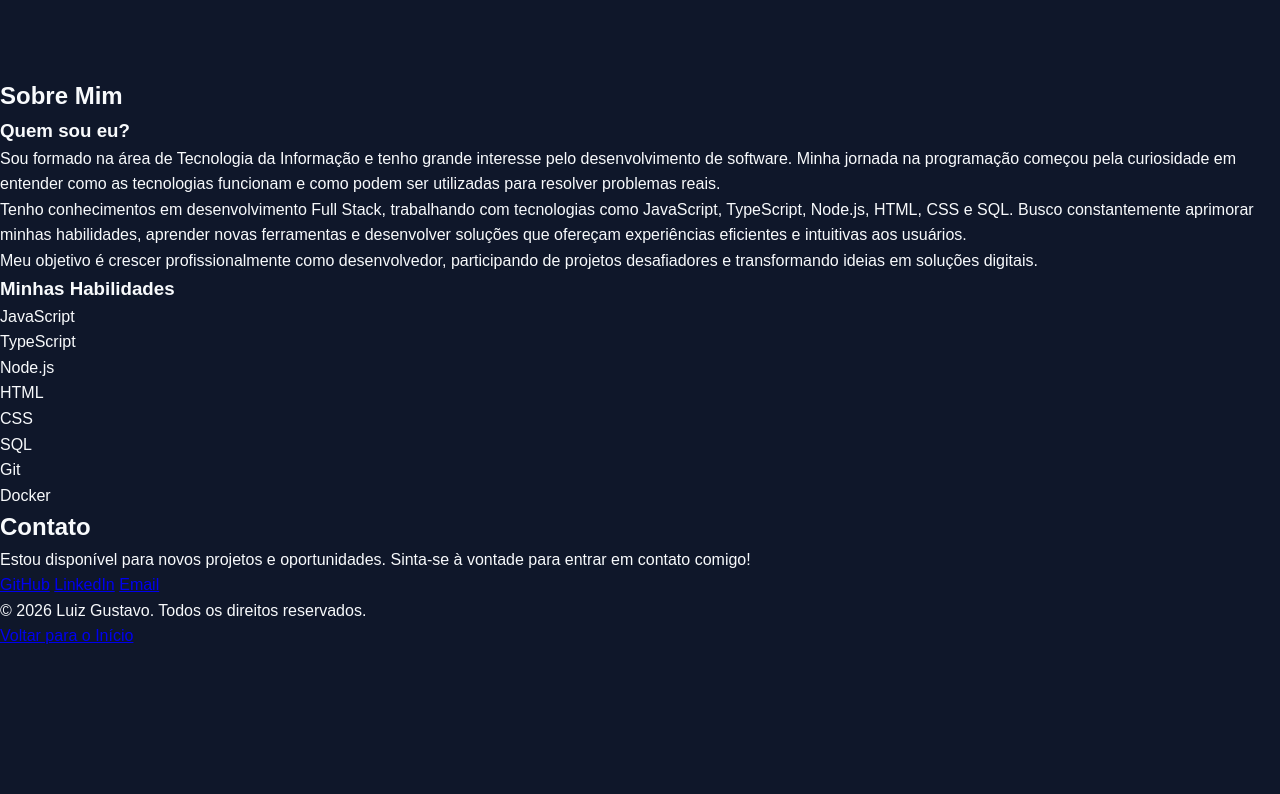
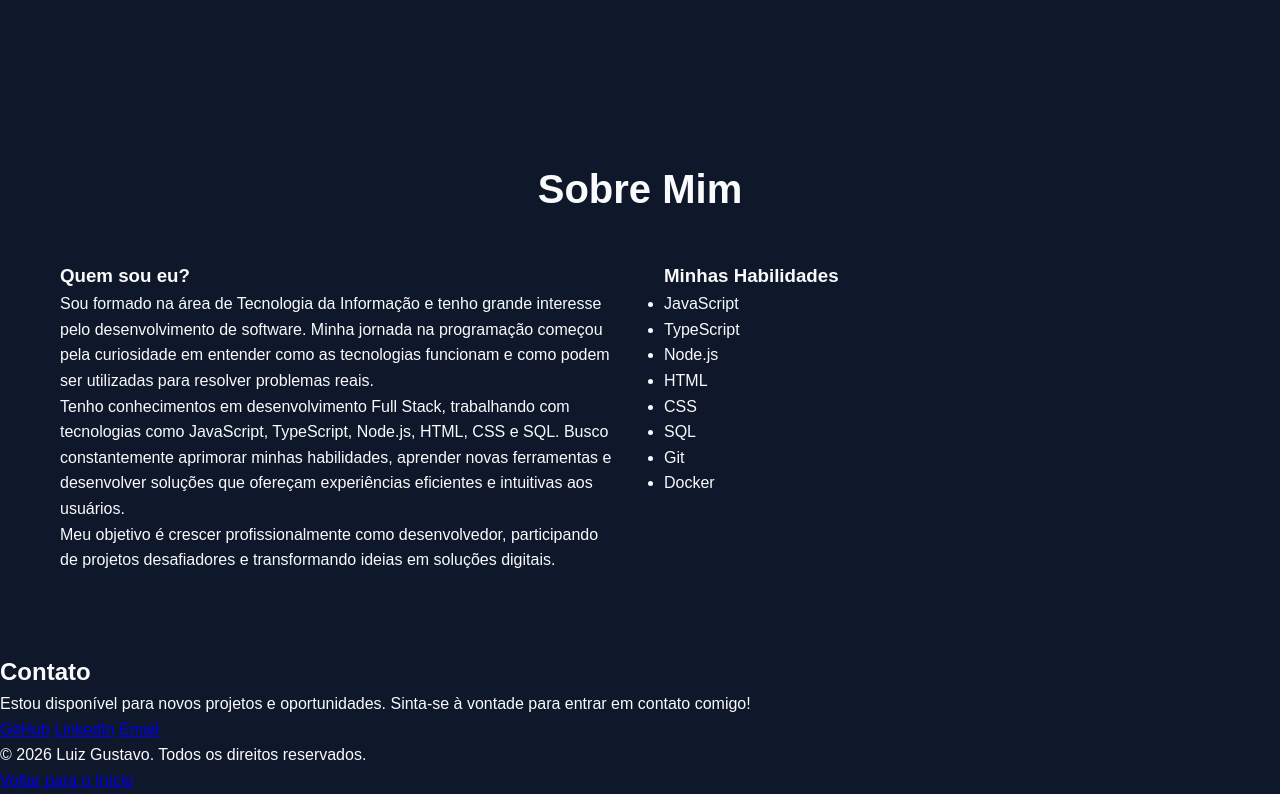
Before and after one commit to pistorioluiz/meu-portfolio, a plain HTML site: page meu-portifolio/index.html in a window 1280 px wide. Shown: the part 1035-1829 px from the top of the page. Before the commit the page ends 1684 px from the top, so only its background shows below. Drawn offline with Linux system fonts and the light colour scheme.

Commit message:
style: adiciona layout da secao sobre mim

```diff
--- a/meu-portifolio/css/style.css
+++ b/meu-portifolio/css/style.css
@@ -209,3 +209,22 @@ nav a:hover {
   flex-wrap: wrap;
   margin-top: auto;
 }
+
+#sobre {
+  padding: 80px 20px;
+  max-width: 1200px;
+  margin: 0 auto;
+}
+
+#sobre h2 {
+  font-size: 2.5rem;
+  text-align: center;
+  margin-bottom: 40px;
+}
+
+.about-content {
+  display: grid;
+  grid-template-columns: 1fr 1fr;
+  gap: 48px;
+  align-items: start;
+}
```
